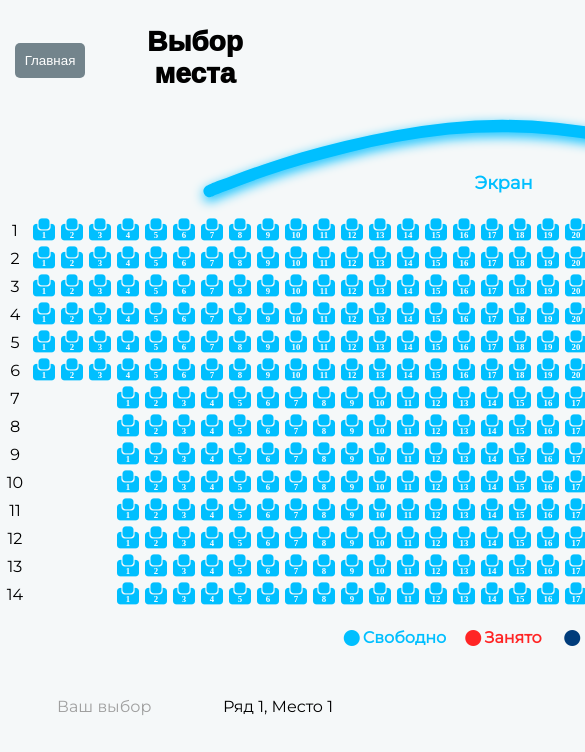
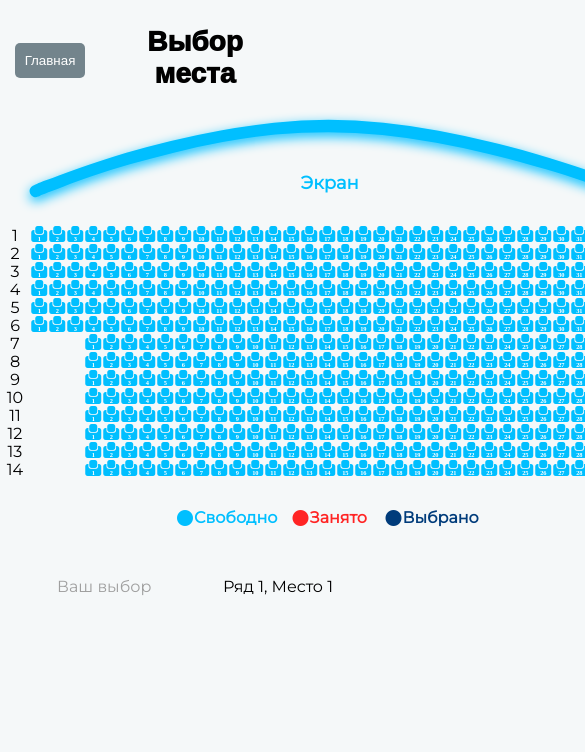
Before and after one commit to KoroLev2512/ITMOkino, a Next.js app: page /ticket in a window 390 px wide. Shown: the top 752 px of the page, 585 px wide, since content can reach past the window. Built offline with nearby package versions, Linux system fonts and the light colour scheme.

Commit message:
add adaptive room

```diff
--- a/src/app/styles/globals.scss
+++ b/src/app/styles/globals.scss
@@ -66,7 +66,7 @@ button, svg {
   --input-disabled-bg: rgba(136, 136, 136, 0.25);
   --input-color-text: #000000;
   --shadow-base: rgba(0, 0, 0, 0.2);
-  --header-color:  #f5f8f9;
+  --header-color: #f5f8f9;
 
   /* Sizes */
   --imgWidth: 350px;
@@ -75,8 +75,23 @@ button, svg {
   --margin: 16px;
 
   /* Seats Map */
-  --seats-size: 22px;
-  --seats-gap: 6px;
+  --seats-size: 28px;
+  --seats-gap: 4px;
+
+  @media (max-width: 1200px) {
+    --seats-size: 24px;
+    --seats-gap: 4px;
+  }
+
+  @media (max-width: 1000px) {
+    --seats-size: 20px;
+    --seats-gap: 4px;
+  }
+
+  @media (max-width: 860px) {
+    --seats-size: 16px;
+    --seats-gap: 2px;
+  }
 }
 
 :root[data-theme="dark"] {
--- a/src/widgets/seatSelect/styles.module.scss
+++ b/src/widgets/seatSelect/styles.module.scss
@@ -4,7 +4,7 @@
 
   display: grid;
   justify-items: center;
-  gap: calc(var(--gap)*4);
+  gap: calc(var(--gap)*8);
 }
 
 .screen {
@@ -30,15 +30,15 @@
 .place {
   display: grid;
   grid-template-columns: 30px 1fr;
-  gap: calc(var(--gap)/2);
+  gap: calc(var(--gap)/1.5);
   padding-right: calc(var(--size) + var(--gap));
 }
 
 .rows,
 .seats {
   display: grid;
-  gap: var(--gap);
-  grid-auto-rows: var(--size);
+  gap: calc(var(--gap)/1);
+  grid-auto-rows: calc(var(--size));
 }
 
 .row {
@@ -81,3 +81,9 @@
 .pair {
   margin-right: -10px;
 }
+
+@media (max-width: 860px) {
+  .seatsSelect {
+    gap: calc(var(--gap)*16);
+  }
+}
```
Also changed, not shown: src/widgets/infoTable/index.ts (line endings or trailing spaces).
